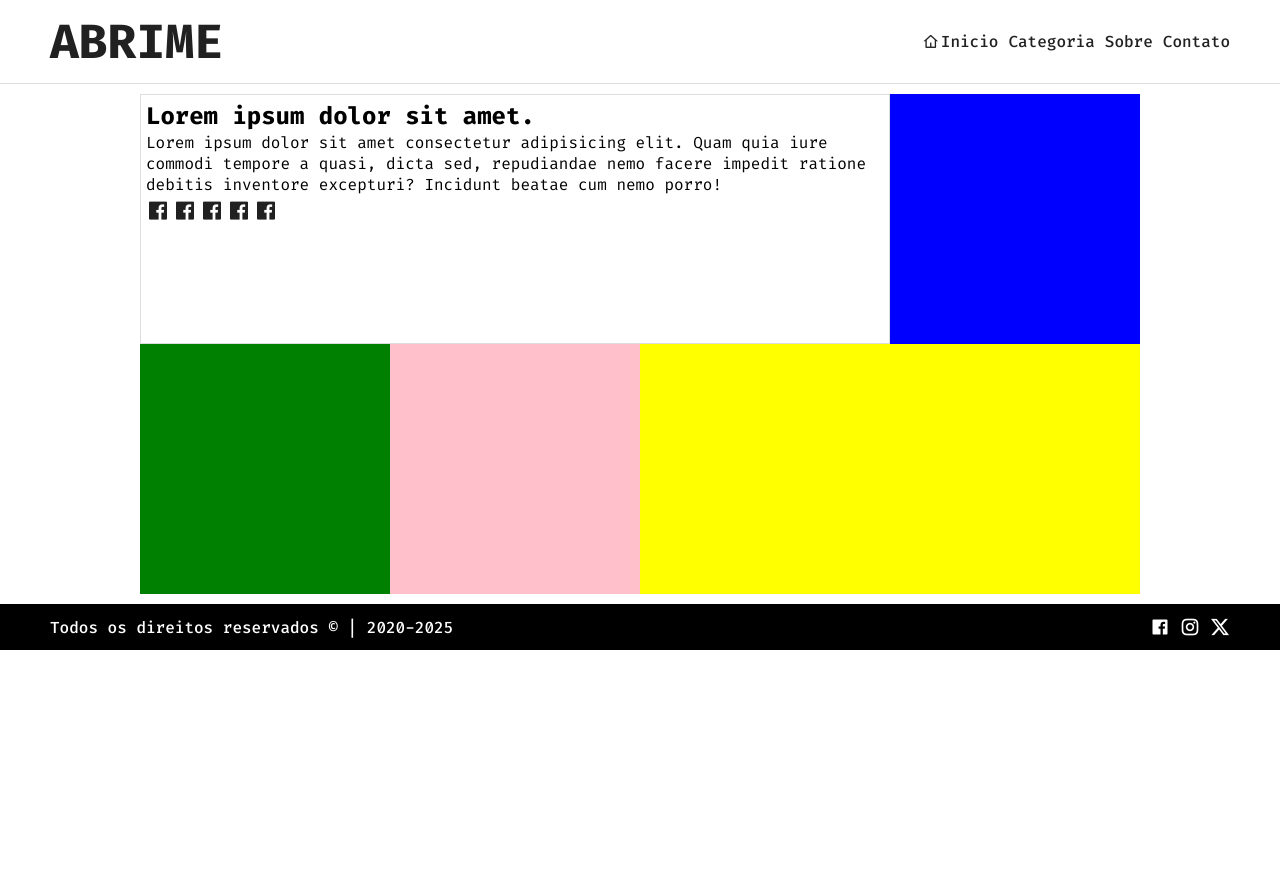
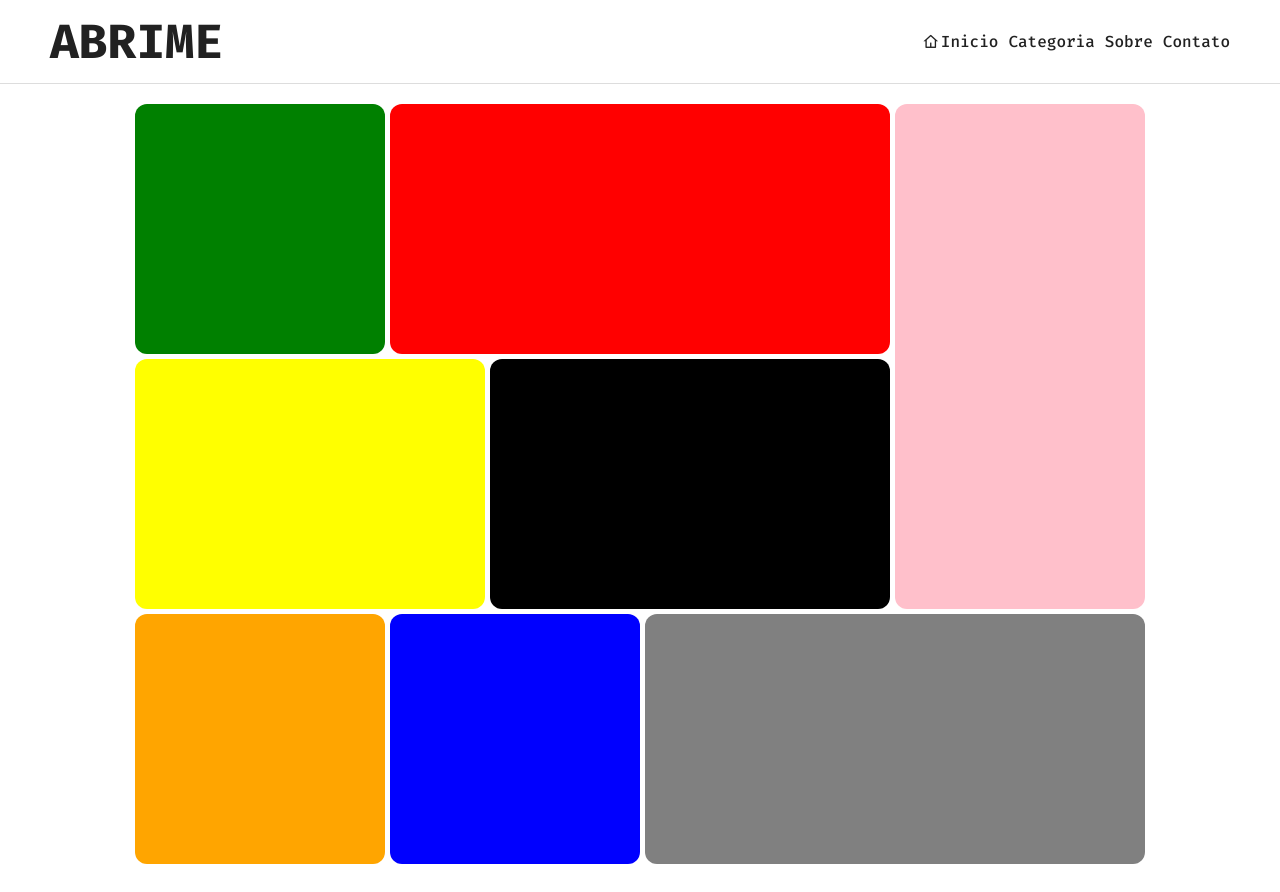
Before and after one commit to DevVittor/Vue3, a Vue app: page /about in a window 1280 px wide. Shown: the top 892 px of the page. Before the commit the page ends 800 px from the top, so only its background shows below. Built offline with nearby package versions, Linux system fonts and the light colour scheme; grey boxes are pictures that could not be loaded.

Commit message:
Iniciando a página profile

```diff
--- a/src/components/Profile.vue
+++ b/src/components/Profile.vue
@@ -1,32 +1,107 @@
 <script setup>
+import Card from './Card.vue';
+
 document.title = "Jéssica Gomes"
 </script>
 <template>
     <section>
         <div class="container-profile">
-            <div class="box-profile">
-                <div class="profile-name">
-                    <div class="box-name">
-                        <h2>Lorem ipsum dolor sit amet.</h2>
-                        <p>Lorem ipsum dolor sit amet consectetur adipisicing elit. Quam quia iure commodi tempore a quasi, dicta sed, repudiandae nemo facere impedit ratione debitis inventore excepturi? Incidunt beatae cum nemo porro!</p>
-                        <div class="box-social">
-                            <nav>
-                                <ul>
-                                    <li><a href="#" target="_blank"><i class="ri-facebook-box-fill"></i></a></li>
-                                    <li><a href="#" target="_blank"><i class="ri-facebook-box-fill"></i></a></li>
-                                    <li><a href="#" target="_blank"><i class="ri-facebook-box-fill"></i></a></li>
-                                    <li><a href="#" target="_blank"><i class="ri-facebook-box-fill"></i></a></li>
-                                    <li><a href="#" target="_blank"><i class="ri-facebook-box-fill"></i></a></li>
-                                </ul>
-                            </nav>
-                        </div>
+            <div class="box-1">
+                <div class="box-profile">
+                    <div class="one">
+                        <div class="one-1"></div>
+                        <div class="one-2"></div>
+                    </div>
+                    <div class="two">
+                        <div class="two-1"></div>
+                        <div class="two-2"></div>
                     </div>
                 </div>
-                <div class="profile-map"></div>
-                <div class="profile-body"></div>
-                <div class="profile-services"></div>
-                <div class="profile-video"></div>
+                <div class="tres">
+                    <div class="tres-1"></div>
+                </div>
             </div>
+            <div class="box-2">
+                <div class="tres">
+                    <div class="tres-4"></div>
+                </div>
+                <div class="box-profile2">
+                    <div class="one-3">
+                        <div class="one-4"></div>
+                        <div class="one-5"></div>
+                    </div>
+                </div>
+            </div>
+        </div>
+    </section>
+    <section>
+        <div class="container-gallery">
+            <Card/>
+            <Card/>
+            <Card/>
+            <Card/>
+            <Card/>
+            <Card/>
+            <Card/>
+            <Card/>
+            <Card/>
+            <Card/>
+            <Card/>
+            <Card/>
+            <Card/>
+            <Card/>
+            <Card/>
+            <Card/>
+            <Card/>
+            <Card/>
+            <Card/>
+            <Card/>
+            <Card/>
+            <Card/>
+            <Card/>
+            <Card/>
+            <Card/>
+            <Card/>
+            <Card/>
+            <Card/>
+            <Card/>
+            <Card/>
+            <Card/>
+            <Card/>
+            <Card/>
+            <Card/>
+            <Card/>
+            <Card/>
+            <Card/>
+            <Card/>
+            <Card/>
+            <Card/>
+            <Card/>
+            <Card/>
+            <Card/>
+            <Card/>
+            <Card/>
+            <Card/>
+            <Card/>
+            <Card/>
+            <Card/>
+            <Card/>
+            <Card/>
+            <Card/>
+            <Card/>
+            <Card/>
+            <Card/>
+            <Card/>
+            <Card/>
+            <Card/>
+            <Card/>
+            <Card/>
+            <Card/>
+            <Card/>
+            <Card/>
+            <Card/>
+            <Card/>
+            <Card/>
         </div>
     </section>
 </template>
@@ -35,57 +110,106 @@ document.title = "Jéssica Gomes"
     display: flex;
     justify-content: center;
     align-items: center;
-    padding: 10px;
+    flex-direction: column;
+    gap: 5px;
+    padding: 20px;
+}
+.box-1{
+    display: flex;
+    align-items: flex-start;
+    height: auto;
+    width: auto;
+    gap: 5px;
+}
+.box-2{
+    display: flex;
+    align-items: flex-start;
+    height: auto;
+    width: auto;
+    gap: 5px;
 }
 .box-profile{
     display: flex;
-    flex-wrap: wrap;
-    height: auto;
-    width:1000px;
-}
-.profile-name{
-    height: 250px;
-    width: 75%;
-    border: 1px solid #ddd;
-    padding: 5px;
-}
-.box-name{
-    background: white;
-    height: 100%;
-    width: 100%;
+    flex-direction: column;
+    gap: 5px;
 
 }
-.box-social ul{
+.box-profile2{
+    display: flex;
+    flex-direction: column;
+    gap: 5px;
+
+}
+.one{
+    display: flex;
+    gap: 5px;
+}
+.one-1{
+    height: 250px;
+    width: 250px;
+    background: green;
+    border-radius: 12px;
+}
+.one-2{
+    height: 250px;
+    width: 500px;
+    background: red;
+    border-radius: 12px;
+}
+.one-3{
+    display: flex;
+    gap: 5px;
+}
+.one-4{
+    height: 250px;
+    width: 250px;
+    background: blue;
+    border-radius: 12px;
+}
+.one-5{
+    height: 250px;
+    width: 500px;
+    background: gray;
+    border-radius: 12px;
+}
+.two{
+    display: flex;
+    gap: 5px;
+}
+.two-1{
+    height: 250px;
+    width: 350px;
+    background: yellow;
+    border-radius: 12px;
+}
+.two-2{
+    height: 250px;
+    width: 400px;
+    background: black;
+    border-radius: 12px;
+}
+.tres{
     display: flex;
     align-items: center;
-    gap:3px;
 }
-.box-social a{
-    color: #212121;
-    font-size: 24px;
+.tres-1{
+    height: 505px;
+    width: 250px;
+    background: pink;
+    border-radius: 12px;
 }
-.profile-map{
+.tres-4{
     height: 250px;
-    width: 25%;
-    background: blue;
-    padding: 5px;
+    width: 250px;
+    background: orange;
+    border-radius: 12px;
 }
-.profile-body{
-    height: 250px;
-    width: 25%;
-    background: green;
-    padding: 5px;
-}
-.profile-services{
-    height: 250px;
-    width: 25%;
-    background: pink;
-    padding: 5px;
-}
-.profile-video{
-    height: 250px;
-    width: 50%;
-    background: yellow;
-    padding: 5px;
+.container-gallery{
+    display: flex;
+    justify-content: center;
+    align-items: center;
+    flex-wrap: wrap;
+    gap: 5px;
+    padding: 10px;
 }
 </style>
```
